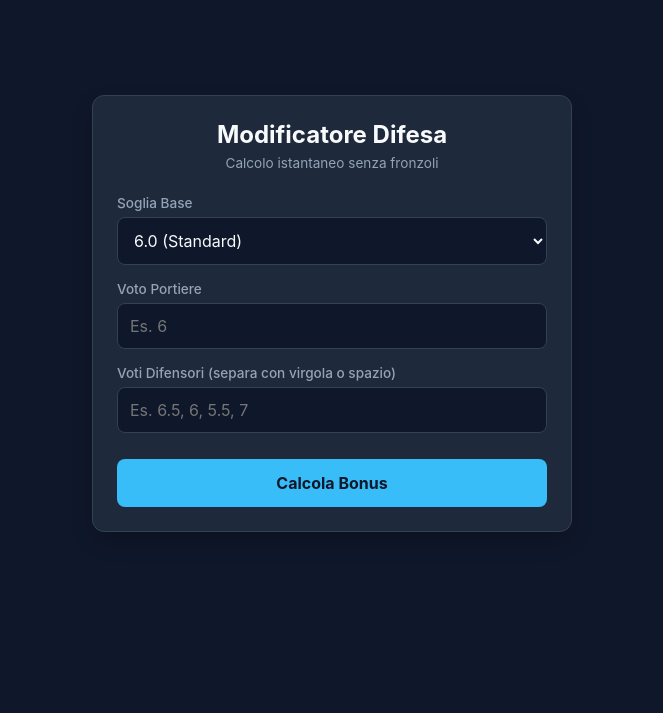
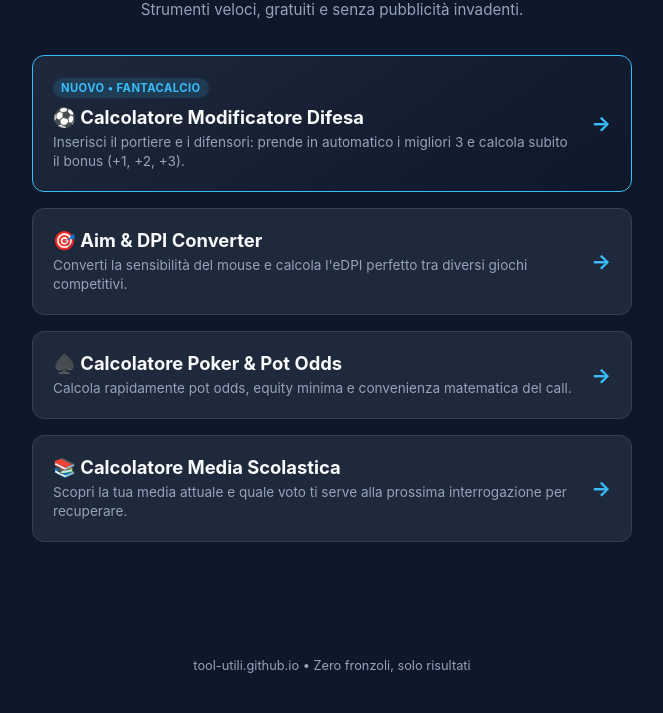
Before and after one commit to tool-utili/tool-utili.github.io, a plain HTML site: page index.html in a window 1280 px wide. Shown: the part 87-800 px from the top of the page, without its empty margins (308-971 px from the left). Drawn offline with Linux system fonts and the light colour scheme.

Commit message:
Update index.html

```diff
--- a/index.html
+++ b/index.html
@@ -3,7 +3,7 @@
 <head>
     <meta charset="UTF-8">
     <meta name="viewport" content="width=device-width, initial-scale=1.0">
-    <title>Tool Utili - Calcolatore Modificatore Difesa</title>
+    <title>Tool Utili - Calcolatori e Utility Gratis</title>
     <style>
         :root {
             --bg-color: #0f172a;
@@ -29,203 +29,156 @@
             display: flex;
             flex-direction: column;
             align-items: center;
-            justify-content: center;
-            padding: 20px;
+            padding: 40px 20px;
         }
 
-        .container {
+        .header {
+            text-align: center;
+            max-width: 600px;
+            margin-bottom: 36px;
+        }
+
+        h1 {
+            font-size: 2rem;
+            font-weight: 800;
+            margin-bottom: 8px;
+            letter-spacing: -0.02em;
+        }
+
+        h1 span {
+            color: var(--accent);
+        }
+
+        .subtitle {
+            font-size: 0.95rem;
+            color: var(--text-muted);
+        }
+
+        .grid {
             width: 100%;
-            max-width: 480px;
+            max-width: 600px;
+            display: grid;
+            grid-template-columns: 1fr;
+            gap: 16px;
+        }
+
+        .card {
+            display: flex;
+            align-items: center;
+            justify-content: space-between;
             background-color: var(--card-bg);
             border: 1px solid var(--border);
             border-radius: 12px;
-            padding: 24px;
-            box-shadow: 0 10px 25px -5px rgba(0, 0, 0, 0.3);
+            padding: 20px;
+            text-decoration: none;
+            color: var(--text-main);
+            transition: transform 0.15s ease, border-color 0.2s ease, box-shadow 0.2s ease;
         }
 
-        h1 {
-            font-size: 1.5rem;
-            margin-bottom: 6px;
-            text-align: center;
-            font-weight: 700;
+        .card:hover {
+            transform: translateY(-2px);
+            border-color: var(--accent);
+            box-shadow: 0 10px 25px -5px rgba(56, 189, 248, 0.15);
         }
 
-        .subtitle {
+        .card.featured {
+            border-color: var(--accent);
+            background: linear-gradient(145deg, #1e293b 0%, #0f172a 100%);
+        }
+
+        .card-content {
+            padding-right: 16px;
+        }
+
+        .badge {
+            display: inline-block;
+            font-size: 0.7rem;
+            font-weight: 700;
+            text-transform: uppercase;
+            background-color: rgba(56, 189, 248, 0.15);
+            color: var(--accent);
+            padding: 3px 8px;
+            border-radius: 999px;
+            margin-bottom: 8px;
+            letter-spacing: 0.04em;
+        }
+
+        .card-title {
+            font-size: 1.15rem;
+            font-weight: 700;
+            margin-bottom: 4px;
+            color: var(--text-main);
+        }
+
+        .card-desc {
             font-size: 0.85rem;
             color: var(--text-muted);
-            text-align: center;
-            margin-bottom: 24px;
+            line-height: 1.4;
         }
 
-        .input-group {
-            margin-bottom: 16px;
+        .card-arrow {
+            font-size: 1.3rem;
+            color: var(--accent);
+            font-weight: 700;
+            flex-shrink: 0;
         }
 
-        label {
-            display: block;
-            font-size: 0.85rem;
-            color: var(--text-muted);
-            margin-bottom: 6px;
-            font-weight: 500;
-        }
-
-        input, select {
-            width: 100%;
-            padding: 12px;
-            background-color: var(--bg-color);
-            border: 1px solid var(--border);
-            border-radius: 8px;
-            color: var(--text-main);
-            font-size: 1rem;
-            outline: none;
-            transition: border-color 0.2s;
-        }
-
-            input:focus, select:focus {
-                border-color: var(--accent);
-            }
-
-        button {
-            width: 100%;
-            padding: 14px;
-            background-color: var(--accent);
-            color: var(--bg-color);
-            border: none;
-            border-radius: 8px;
-            font-size: 1rem;
-            font-weight: 700;
-            cursor: pointer;
-            margin-top: 10px;
-            transition: background-color 0.2s;
-        }
-
-            button:hover {
-                background-color: var(--accent-hover);
-            }
-
-        .result-box {
-            margin-top: 24px;
-            padding: 16px;
-            background-color: var(--bg-color);
-            border: 1px solid var(--border);
-            border-radius: 8px;
-            text-align: center;
-            display: none;
-        }
-
-            .result-box.active {
-                display: block;
-            }
-
-        .result-title {
+        footer {
+            margin-top: auto;
+            padding-top: 40px;
             font-size: 0.8rem;
             color: var(--text-muted);
-            text-transform: uppercase;
-            letter-spacing: 0.05em;
-            margin-bottom: 4px;
-        }
-
-        .result-value {
-            font-size: 1.8rem;
-            font-weight: 800;
-            color: var(--accent);
-        }
-
-        .result-details {
-            font-size: 0.85rem;
-            color: var(--text-muted);
-            margin-top: 8px;
+            text-align: center;
         }
     </style>
 </head>
 <body>
 
-    <div class="container">
-        <h1>Modificatore Difesa</h1>
-        <p class="subtitle">Calcolo istantaneo senza fronzoli</p>
-
-        <div class="input-group">
-            <label for="soglia">Soglia Base</label>
-            <select id="soglia">
-                <option value="6.0">6.0 (Standard)</option>
-                <option value="6.25">6.25</option>
-                <option value="6.5">6.5</option>
-            </select>
-        </div>
-
-        <div class="input-group">
-            <label for="votoPortiere">Voto Portiere</label>
-            <input type="number" step="0.5" id="votoPortiere" placeholder="Es. 6" required>
-        </div>
-
-        <div class="input-group">
-            <label for="votiDifensori">Voti Difensori (separa con virgola o spazio)</label>
-            <input type="text" id="votiDifensori" placeholder="Es. 6.5, 6, 5.5, 7" required>
-        </div>
-
-        <button onclick="calcolaModificatore()">Calcola Bonus</button>
-
-        <div id="resultBox" class="result-box">
-            <div class="result-title">Bonus Ottenuto</div>
-            <div id="bonusOutput" class="result-value">+0</div>
-            <div id="detailsOutput" class="result-details"></div>
-        </div>
+    <div class="header">
+        <h1>Tool <span>Utili</span></h1>
+        <p class="subtitle">Strumenti veloci, gratuiti e senza pubblicità invadenti.</p>
     </div>
 
-    <script>
-        function calcolaModificatore() {
-            const soglia = parseFloat(document.getElementById('soglia').value);
-            const votoP = parseFloat(document.getElementById('votoPortiere').value);
-            const rawVotiD = document.getElementById('votiDifensori').value;
+    <div class="grid">
+        <!-- Tool Fantacalcio in evidenza -->
+        <a href="modificatoredifesa.html" class="card featured">
+            <div class="card-content">
+                <span class="badge">Nuovo • Fantacalcio</span>
+                <div class="card-title">⚽ Calcolatore Modificatore Difesa</div>
+                <div class="card-desc">Inserisci il portiere e i difensori: prende in automatico i migliori 3 e calcola subito il bonus (+1, +2, +3).</div>
+            </div>
+            <div class="card-arrow">→</div>
+        </a>
 
-            if (isNaN(votoP)) {
-                alert("Inserisci un voto valido per il portiere.");
-                return;
-            }
+        <!-- Altri Tool della Hub (verifica che i nomi .html coincidano coi tuoi file su GitHub) -->
+        <a href="aim.html" class="card">
+            <div class="card-content">
+                <div class="card-title">🎯 Aim & DPI Converter</div>
+                <div class="card-desc">Converti la sensibilità del mouse e calcola l'eDPI perfetto tra diversi giochi competitivi.</div>
+            </div>
+            <div class="card-arrow">→</div>
+        </a>
 
-            // Pulisce l'input dei difensori (gestisce virgole, punti e spazi)
-            const votiD = rawVotiD
-                .replace(/,/g, '.')
-                .split(/[\s+]+/)
-                .map(v => parseFloat(v))
-                .filter(v => !isNaN(v));
+        <a href="poker.html" class="card">
+            <div class="card-content">
+                <div class="card-title">♠️ Calcolatore Poker & Pot Odds</div>
+                <div class="card-desc">Calcola rapidamente pot odds, equity minima e convenienza matematica del call.</div>
+            </div>
+            <div class="card-arrow">→</div>
+        </a>
 
-            if (votiD.length < 3) {
-                alert("Devi inserire almeno 3 voti di difensori validi.");
-                return;
-            }
+        <a href="voti.html" class="card">
+            <div class="card-content">
+                <div class="card-title">📚 Calcolatore Media Scolastica</div>
+                <div class="card-desc">Scopri la tua media attuale e quale voto ti serve alla prossima interrogazione per recuperare.</div>
+            </div>
+            <div class="card-arrow">→</div>
+        </a>
+    </div>
 
-            // Ordina i voti dei difensori dal più alto al più basso e prende i migliori 3
-            votiD.sort((a, b) => b - a);
-            const miglioriTre = votiD.slice(0, 3);
+    <footer>
+        tool-utili.github.io • Zero fronzoli, solo risultati
+    </footer>
 
-            // Calcola la media (Portiere + i 3 migliori difensori) / 4
-            const somma = votoP + miglioriTre.reduce((acc, curr) => acc + curr, 0);
-            const media = somma / 4;
-
-            // Calcola la differenza rispetto alla soglia
-            const diff = media - soglia;
-            let bonus = 0;
-
-            if (diff >= 1.0) {
-                bonus = 3;
-            } else if (diff >= 0.5) {
-                bonus = 2;
-            } else if (diff > 0) {
-                bonus = 1;
-            } else {
-                bonus = 0;
-            }
-
-            // Mostra il risultato a schermo
-            const resultBox = document.getElementById('resultBox');
-            const bonusOutput = document.getElementById('bonusOutput');
-            const detailsOutput = document.getElementById('detailsOutput');
-
-            bonusOutput.textContent = `+${bonus}`;
-            detailsOutput.innerHTML = `Media reparto: <strong>${media.toFixed(2)}</strong> (Migliori 3: ${miglioriTre.join(', ')})`;
-            resultBox.classList.add('active');
-        }
-    </script>
 </body>
 </html>
```
